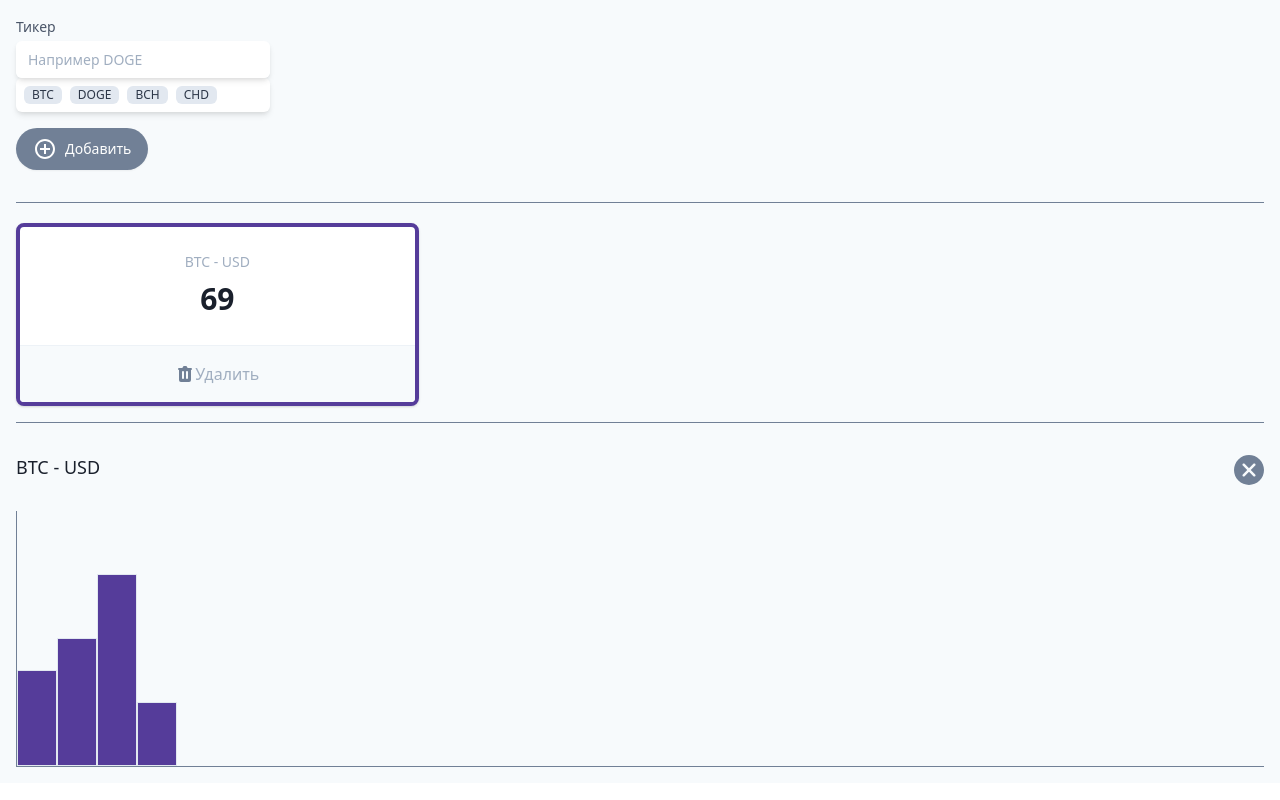
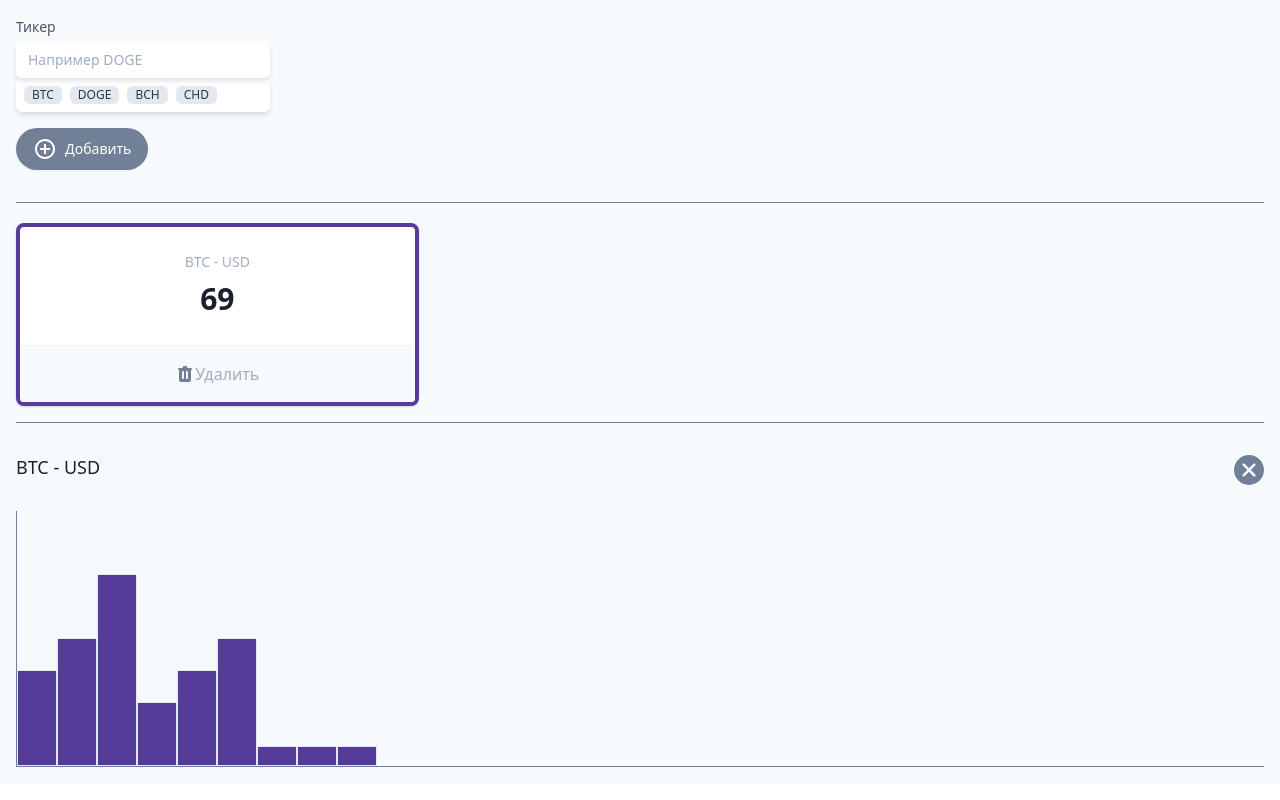
Before and after one commit to LemonAid200/cryptonomicon, a Vue app: page / in a window 1280 px wide. Built offline with nearby package versions, Linux system fonts and the light colour scheme; no server answers.

Commit message:
added watcher

```diff
--- a/src/App.vue
+++ b/src/App.vue
@@ -23,7 +23,7 @@
                <!-- will add an updater of prompts later -->
               <input
                 v-model="ticker"
-                @keydown="updatePrompts(); isAlreadyAddedError=false"
+                @keydown="isAlreadyAddedError=false"
                 @keydown.enter="addNewTicker"
                 type="text" name="wallet" id="wallet"
                 class="block w-full pr-10 border-gray-300 text-gray-900 focus:outline-none focus:ring-gray-500 focus:border-gray-500 sm:text-sm rounded-md"
@@ -100,6 +100,12 @@
           <div class="bg-purple-800 border w-10 h-32"></div>
           <div class="bg-purple-800 border w-10 h-48"></div>
           <div class="bg-purple-800 border w-10 h-16"></div>
+          <div class="bg-purple-800 border w-10 h-24"></div>
+          <div class="bg-purple-800 border w-10 h-32"></div>
+          <div class="bg-purple-800 border w-10 h-5"></div>
+          <div class="bg-purple-800 border w-10 h-5"></div>
+          <div class="bg-purple-800 border w-10 h-5"></div>
+
         </div>
         <button @click="toggleGraph" type="button" class="absolute top-0 right-0">
           <svg xmlns="http://www.w3.org/2000/svg" xmlns:xlink="http://www.w3.org/1999/xlink"
@@ -160,13 +166,8 @@
         }
       },
 
-      updatePrompts(){
-        console.log(this.listOfAllValues.indexOf(this.ticker))
-
-      },
 
       async getValues(){
-
         const coinList = await fetch('https://min-api.cryptocompare.com/data/all/coinlist?summary=true')
         const data = await coinList.json()
         for (var key in data.Data){
@@ -195,11 +196,17 @@
       }
     },
 
+      watch: {
+         ticker(ticker) {
+          console.log(ticker)
+
+        }
+      },
+
     created: function () {
       setTimeout(() => {
         this.loadingPage = !this.loadingPage
-
-      }, 500)
+        }, 500)
 
       setInterval(async() =>{
         if (this.tickers.length !== 0){
@@ -213,6 +220,8 @@
 
       this.getValues()
 
+
+
     }
   }
 </script>
```
